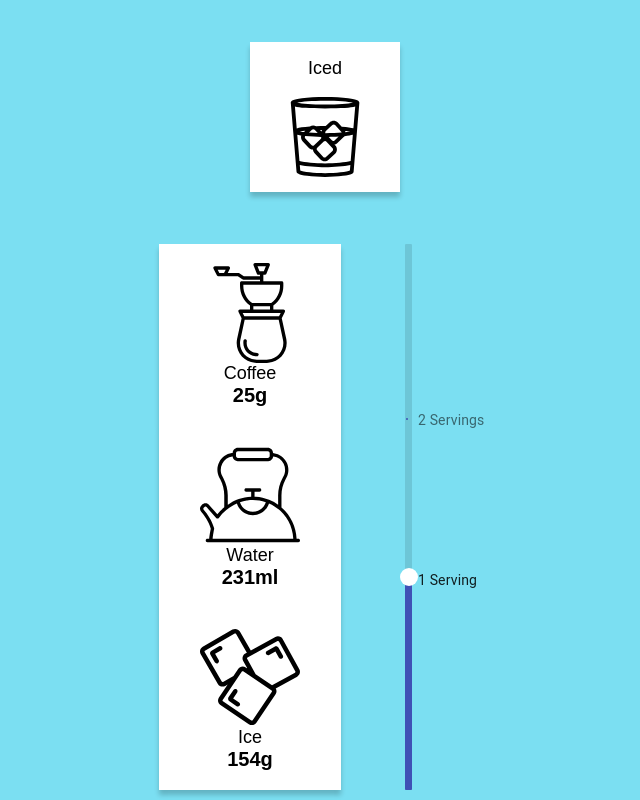
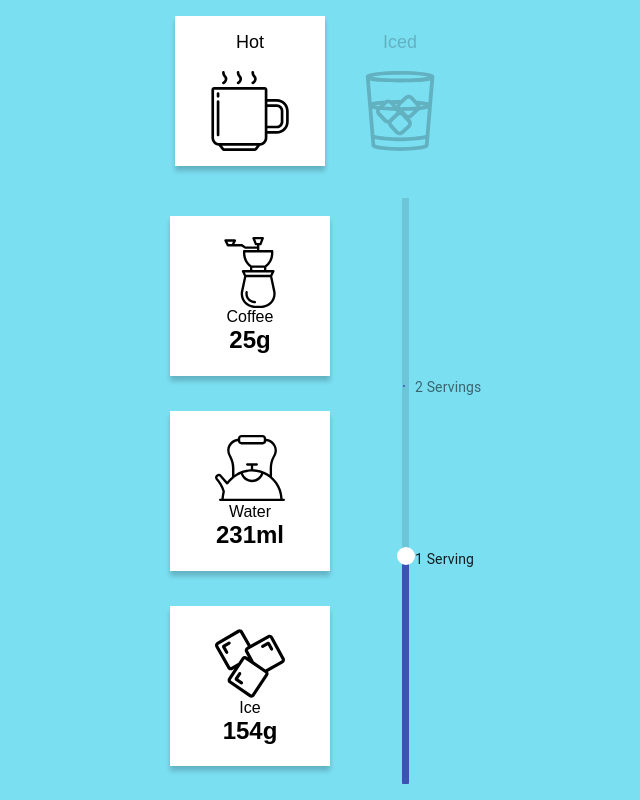
Before and after one commit to roborich/pour-coffee, a React (Create React App) app: page / in a window 1280 px wide. Shown: the whole page, without its empty margins (315-955 px from the left). Built offline with nearby package versions, Linux system fonts and the light colour scheme; a web font is replaced by a local one.

Commit message:
vh improvements and page flip

```diff
--- a/src/App.tsx
+++ b/src/App.tsx
@@ -1,9 +1,8 @@
-import React, { ChangeEvent, useState } from 'react';
+import React, { useEffect, useState } from 'react';
 import { animated, useSpring } from 'react-spring';
 import styled from 'styled-components';
 
 import HotOrCold from './components/HotOrCold';
-import IconAttribution from './components/IconAttribution';
 import Measurements from './components/Measurements';
 import Slider from './components/Slider';
 import config from './spring-config';
@@ -14,13 +13,16 @@ const defaultCoffee = 25;
 const MainWrapper = styled(animated.div)`
   @import url('https://fonts.googleapis.com/css?family=Lexend+Exa&display=swap');
 
-  height: 100%;
+  perspective: 600px;
+  height: 100vh;
+  height: calc(var(--vh, 1vh) * 100);
   font-family: 'Lexend Exa', sans-serif;
   padding: 16px;
   display: flex;
   flex-direction: column;
   align-items: center;
-  justify-content: space-around;
+  justify-content: flex-start;
+  box-sizing: border-box;
 `;
 
 const App: React.FC = () => {
@@ -28,35 +30,21 @@ const App: React.FC = () => {
   const [coffee, setCoffee] = useState<number>(defaultCoffee);
   const wrapperStyle = useSpring({ backgroundColor: isIced ? 'rgba(123,223,242,1)' : 'rgba(255,59,29,1)', config });
   const ratio = getRatio(isIced);
-
-  // const [coffee, setCoffee] = useState<number>(defaultCoffee);
-  // const [water, setWater] = useState<number>(Math.round(defaultCoffee * ratio));
-  // const [actualIce, setActualIce] = useState<number>(0);
-  // const waterWithIce = Math.round(water * 0.6);
-  // const ice = Math.round(water * 0.4);
-  // const handleCoffeeChange: any = ({ currentTarget: { value } }: ChangeEvent<HTMLInputElement>) => {
-  //   setCoffee(Number(value));
-  //   setWater(Math.round(Number(value) * ratio));
-  // };
-  // const handleWaterChange = ({ currentTarget: { value } }: ChangeEvent<HTMLInputElement>) => {
-  //   setCoffee(Math.round(Number(value) / ratio));
-  //   setWater(Number(value));
-  // };
-  // const handleSwitch = () => {
-  //   setWater(Math.round(coffee * getRatio(!isIced)));
-  //   setIsIced(!isIced);
-  // };
-  // const handleActualIce = ({ currentTarget: { value } }: ChangeEvent<HTMLInputElement>) => {
-  //   setActualIce(Number(value));
-  // };
+  useEffect(() => {
+    const calculateVH = () => {
+      const vh = window.innerHeight * 0.01;
+      document.documentElement.style.setProperty('--vh', `${vh}px`);
+    };
+    window.addEventListener('resize', calculateVH);
+    calculateVH();
+  }, []);
   return (
     <MainWrapper style={wrapperStyle}>
       <HotOrCold value={isIced} onChange={setIsIced} />
-      <div style={{ display: 'flex', justifyContent: 'space-around', textAlign: 'center' }}>
+      <div style={{ display: 'flex', justifyContent: 'space-around', textAlign: 'center', flex: 1, paddingTop: '32px' }}>
         <Measurements value={coffee} isIced={isIced} ratio={ratio} />
         <Slider value={coffee} onChange={setCoffee} ratio={ratio} />
       </div>
-      {/* <IconAttribution /> */}
     </MainWrapper>
   );
 };
--- a/src/components/HotOrCold.tsx
+++ b/src/components/HotOrCold.tsx
@@ -11,19 +11,48 @@ interface HotOrColdProps {
   onChange: (value: boolean) => void;
 }
 
+const Wrapper = styled.div`
+  height: 150px;
+  display: flex;
+  justify-content: center;
+  align-items: center;
+  position: relative;
+`;
+const Section = styled.div`
+  height: 150px;
+  width: 150px;
+  display: flex;
+  justify-content: center;
+  align-items: center;
+  flex-direction: column;
+  opacity: 0.2;
+  cursor: pointer;
+  user-select: none;
+  transition: opacity 0.2s ease;
+  &:hover {
+    opacity: 0.5;
+  }
+  img {
+    width: 80px;
+  }
+
+  span {
+    font-size: 18px;
+    display: block;
+    margin-bottom: 18px;
+  }
+`;
 const HotOrIceCard = styled(animated.div)`
   @import url('https://fonts.googleapis.com/css?family=Lexend+Exa&display=swap');
 
   font-family: 'Lexend Exa', sans-serif;
   height: 150px;
   width: 150px;
-  /* box-shadow: 0 5px 5px rgba(0, 0, 0, 0.2); */
   transform-style: preserve-3d;
-  /* transition: box-shadow 0.2s ease; */
-  position: relative;
+  position: absolute;
+  left: 0;
   border-radius: 4px;
   user-select: none;
-  /* perspective: 600px; */
   transform-origin: center right;
 
   img {
@@ -46,11 +75,12 @@ const HotOrIceCard = styled(animated.div)`
     align-items: center;
     will-change: transform;
     box-shadow: 0 5px 5px rgba(0, 0, 0, 0.2);
-    /* transition: box-shadow 0.2s ease; */
+    transition: box-shadow 0.4s ease;
 
     &:hover {
       box-shadow: 0 10px 10px rgba(0, 0, 0, 0.2);
     }
+
     span {
       font-size: 18px;
       display: block;
@@ -59,37 +89,49 @@ const HotOrIceCard = styled(animated.div)`
   }
 
   div:last-child {
-    /* z-index: -1; */
     transform: rotateY(180deg);
   }
 `;
 
 // const config = { mass: 5, tension: 500, friction: 70 };
-const transform = ((y: number, scale: number): string => `rotateY(${y}deg) scale(${scale})`) as any;
+const transform = ((y: number, hint: number): string => {
+  const isFlipped = y > 90;
+  let rotate = y + hint * (isFlipped ? -1 : 1);
+  return `rotateY(${rotate}deg)`;
+}) as any;
 
 const HotOrCold: FC<HotOrColdProps> = ({ value, onChange }) => {
   const [isHovered, setHovered] = useState(false);
-  const props = useSpring({ ys: [value ? 0 : 180, isHovered ? 1.05 : 1], config });
+  const props = useSpring({ ys: [value ? 0 : 180, isHovered ? 15 : 0], config });
   const handleClick = () => {
     const newValue = !value;
     onChange(newValue);
   };
   return (
+    <Wrapper onClick={handleClick}>
+      <Section>
+        <span>Hot</span>
+        <img src={hotSvg} />
+      </Section>
+      <Section>
+        <span>Iced</span>
+        <img src={iceSvg} />
+      </Section>
       <HotOrIceCard
         style={{ transform: props.ys.interpolate(transform) }}
-      onClick={handleClick}
         onMouseEnter={() => setHovered(true)}
         onMouseLeave={() => setHovered(false)}
       >
         <div>
+          <span>Hot</span>
+          <img src={hotSvg} />
+        </div>
+        <div>
           <span>Iced</span>
           <img src={iceSvg} />
         </div>
-      <div>
-        <span>Hot</span>
-        <img src={hotSvg} />
-      </div>
       </HotOrIceCard>
+    </Wrapper>
   );
 };
 
--- a/src/components/Measurements.tsx
+++ b/src/components/Measurements.tsx
@@ -19,9 +19,10 @@ const StyledMeasurements = styled.div`
 `;
 const Card = styled.div`
   flex: 0 0 auto;
-  width: 150px;
-  height: 150px;
+  width: 16vh;
+  height: 16vh;
   padding: 16px;
+  margin: 8px;
   text-align: center;
   background: white;
   display: flex;
@@ -29,11 +30,15 @@ const Card = styled.div`
   justify-content: center;
   align-items: center;
   box-shadow: 0 5px 5px rgba(0, 0, 0, 0.2);
-  font-size: 18px;
+  font-size: 2vh;
+
+  img {
+    width: 55%;
+  }
 
   span {
     font-weight: bold;
-    font-size: 20px;
+    font-size: 3vh;
   }
 `;
 interface MeasurementsProps {
@@ -60,16 +65,17 @@ const Measurements: FC<MeasurementsProps> = ({ value, ratio, isIced }) => {
   return (
     <StyledMeasurements>
       <Card>
-        <img src={grinder} width="100px" />
-        Coffee <span>{value}g</span>
+        <img src={grinder} />
+        <div>Coffee</div>
+        <span>{value}g</span>
       </Card>
       <Card>
-        <img src={kettle} width="100px" />
+        <img src={kettle} />
         Water <span>{isIced ? water : totalWater}ml</span>
       </Card>
       {isIced && (
         <Card>
-          <img src={iceSvg} width="100px" />
+          <img src={iceSvg} />
           Ice <span>{ice}g</span>
         </Card>
       )}
```
Lines whose indentation alone changed are shown as unchanged.
